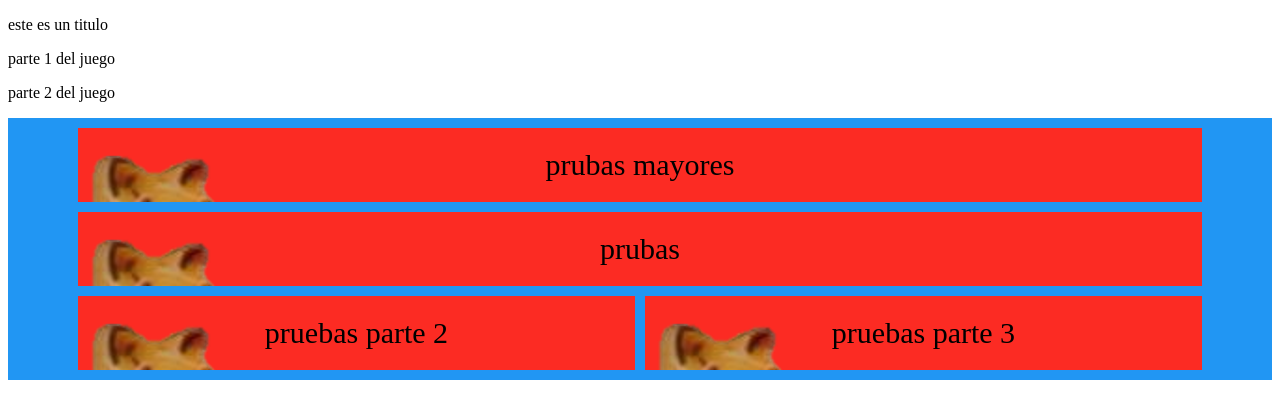
After one commit to JorgePerC/GrizzHacks, a Flask app: page /pruba in a window 1280 px wide. The commit adds this page. Shown: the top 419 px of the page. Run offline with Flask 2, Linux system fonts and the light colour scheme.

Commit message:
Avances
Co-authored-by: alexfh2001@gmail.com <alexfh2001@gmail.com>

```diff
--- a/app.py
+++ b/app.py
@@ -1,5 +1,6 @@
-from flask import *
-import pyrebase
+from flask import Flask
+from flask import render_template
+# import pyrebase
 
 app = Flask(__name__)
 
@@ -7,6 +8,19 @@ app = Flask(__name__)
 def index():
     return render_template("index.html")
 
+@app.route("/hola")
+def hola():
+    lol =  20
+    lol += 500
+    return "hola, xd " + str(lol)
+
+@app.route("/pruba")
+def aprubas():
+    return render_template("prubas.html", titulo = "este es un titulo", body1 = "parte 1 del juego", body2 = 'parte 2 del juego')
+
+@app.route("/test")
+def test():
+    return render_template("test.html")
 
 if __name__ == "__main__":
-    app.run()
+    app.run(debug = True)
--- /dev/null
+++ b/static/css/main.css
@@ -0,0 +1,26 @@
+
+.contenedor{
+    display: grid;
+    display: grid;
+    grid-template-columns: 100px auto auto 100px;
+    grid-gap: 10px;
+    background-color: #eecd11;
+    padding: 10px;
+}
+.contenedor > div {
+    background-color: rgba(10, 114, 114, 0.911);
+    text-align: center;
+    padding: 20px 0;
+    font-size: 30px;
+}
+/**/
+.imagen{
+    display: grid;
+    place-items: center;
+    /*transform: rotate(20deg);*/
+}
+
+.tarjetaPrincipal {
+    grid-column-start: 2;
+    grid-column-end: 4;
+}
--- a/templates/index.html
+++ b/templates/index.html
@@ -7,5 +7,9 @@
 </head>
 <body>
 
+    {% for i in range(1,11) -%}
+      <p>{{2}} * {{i}} = {{2*i}}</p>
+    {% endfor -%}
+
 </body>
 </html>
--- /dev/null
+++ b/templates/prubas.html
@@ -0,0 +1,56 @@
+<!DOCTYPE html>
+<html lang="en">
+<head>
+    <meta charset="UTF-8">
+    <meta name="viewport" content="width=device-width, initial-scale=1.0">
+    <link rel="stylesheet" href="{{ url_for('static', filename='css/main.css') }}">
+
+    <title>lol no se que estoy haciendo</title>
+
+    <style>
+        .grid-container {
+          display: grid;
+          grid-template-columns: 50px auto auto 50px;
+          grid-gap: 10px;
+          background-color: #2196F3;
+          padding: 10px;
+        }
+
+        .grid-container > div {
+          background-image: url("static/bar.png");
+          background-repeat: no-repeat;
+          background-color: #fc2b23;
+          text-align: center;
+          padding: 20px 0;
+          font-size: 30px;
+        }
+
+        .item2 {
+          grid-column-start: 2;
+          grid-column-end: 4;
+        }
+        .item5 {
+          grid-column-start: 2;
+          grid-column-end: 3;
+        }
+        .item6 {
+          grid-column-start: 3;
+          grid-column-end: 4;
+        }
+    </style>
+</head>
+<body>
+    <!-- COMENTARIO -->
+    <p>{{titulo}}</p>
+    <p>{{body1}}</p>
+    <p>{{body2}}</p>
+    <div class = grid-container>
+        <div class="item2"> prubas mayores </div>
+        <div class="item2">prubas</div>
+        <div class="item5">pruebas parte 2</div>
+        <div class="item6">pruebas parte 3</div>
+    </div>
+
+
+</body>
+</html>
```
Also changed, not shown: templates/test.html (added, +19 -0 lines), README.md, static/bar.png (added).
